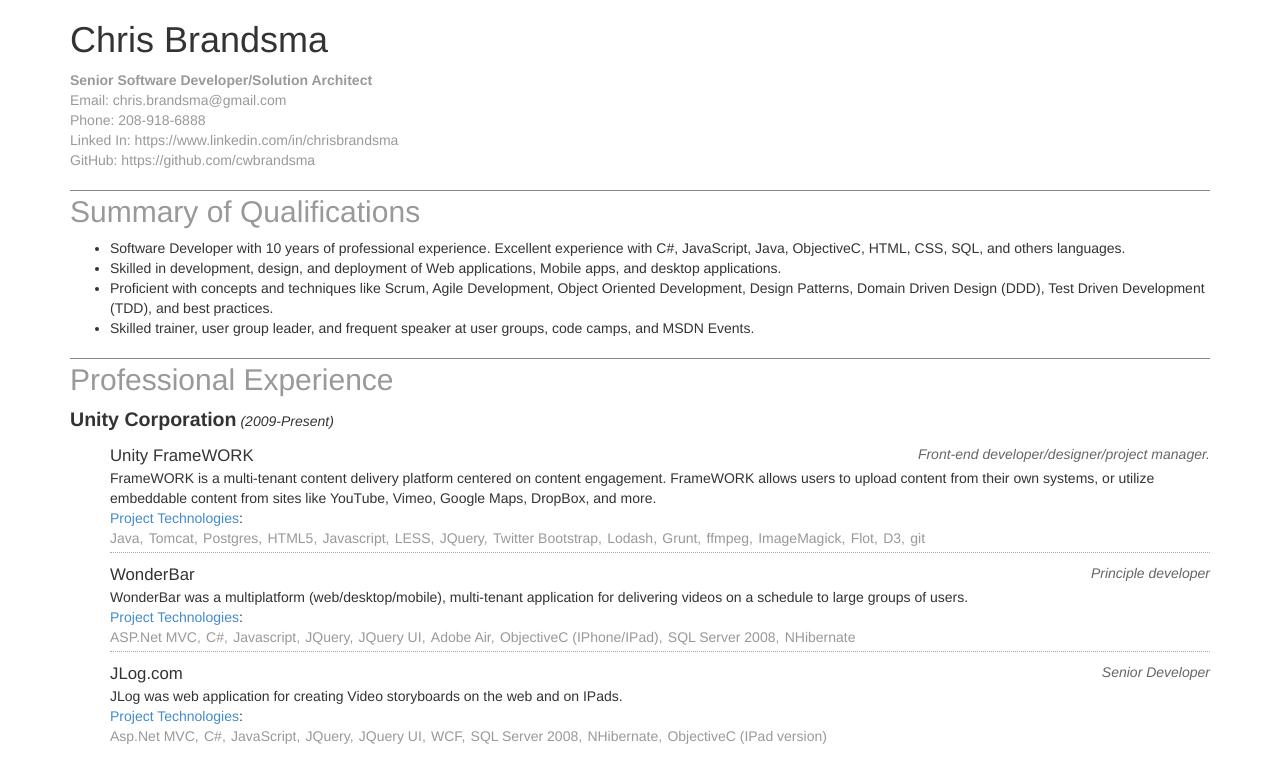
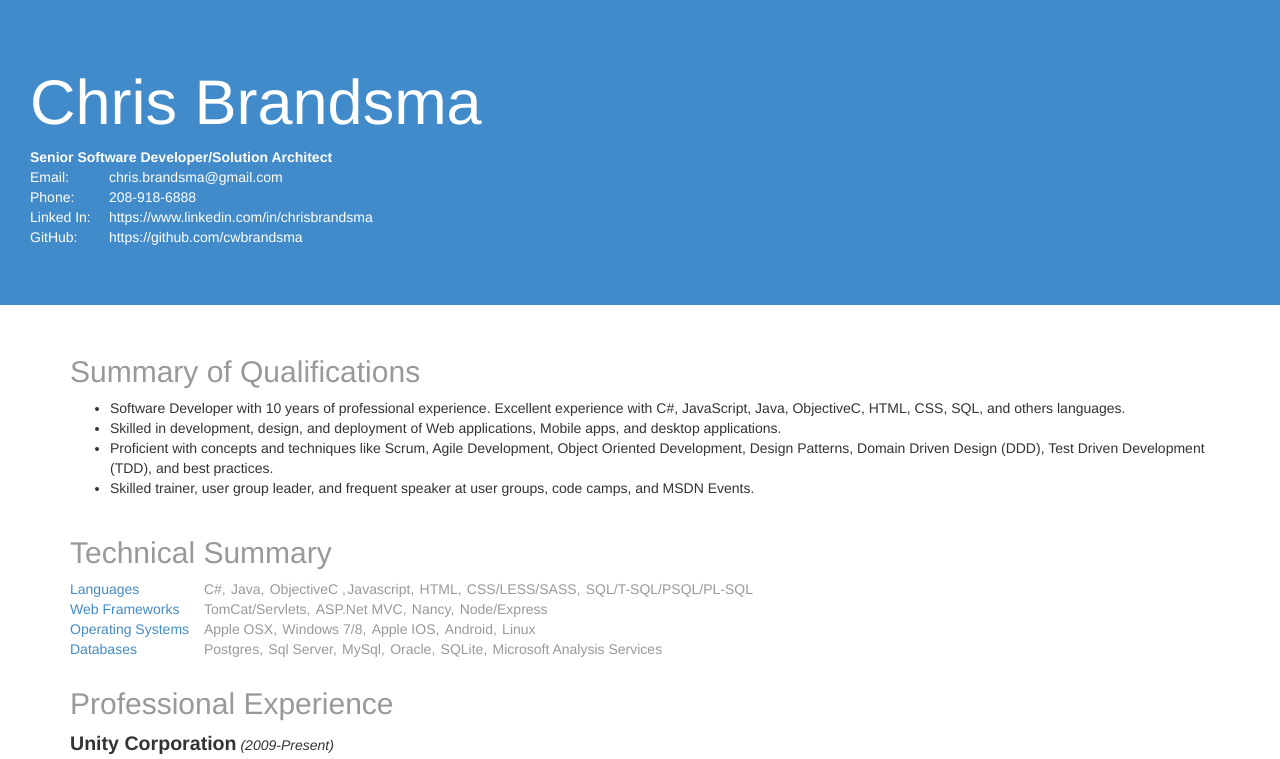
Before and after one commit to cwbrandsma/cwbrandsma.github.io, a website: page resume.html in a window 1280 px wide. Shown: the top 759 px of the page. Drawn offline with Linux system fonts and the light colour scheme.

Commit message:
resume updates

```diff
--- a/resume.html
+++ b/resume.html
@@ -6,7 +6,13 @@
 <meta http-equiv="Content-Type" content="text/html; charset=UTF-8">
 <link href="./css/ven/bootstrap.min.css" rel="stylesheet" type="text/css"/>
 <style>
-	.section-title {padding-top: 4px;border-top: 1px #888 solid;color:#999;}
+	header.jumbotron {background-color:#428bca;color:#fff;}
+	.contact-title {width:75px;display:inline-block;}
+	a.contact-link {color:#fff;}
+
+	section {padding-bottom: 8px;}
+	.section-title { /*border-top: 1px #888 solid;*/color:#999;}
+	.container :first-child .section-title {border-top: none;}
 	.company {}
 	.company-title {font-size:140%;}
 	.company-projects li {list-style: none;}
@@ -23,32 +29,38 @@
 	.project-tech-list li {padding:0;}
 	.project-tech-list li:after { content: ','; margin-left: 0em; margin-right: .100em;}
 	.project-tech-list :last-child:after { content: '';}
+
+	.personal-tech {}
+		.personal-tech .project-tech-title {width: 130px; display:inline-block;}
+		.personal-tech .project-tech-list {display:inline;}
 </style>
 </head>
 <body>
-	<div class='container'>
+		<header class="jumbotron">
 			<h1>Chris Brandsma</h1>
-		<span class="text-muted">
+			<span>
 				<strong>Senior Software Developer/Solution Architect</strong><br/>
 				<ul class="contact-list list-unstyled">
 					<li class="contact-item">
 						<span class='contact-title'>Email: </span>
-					<a class="contact-link text-muted" href="mailto:chris.brandsma@gmail.com">chris.brandsma@gmail.com</a>
+						<a class="contact-link" href="mailto:chris.brandsma@gmail.com">chris.brandsma@gmail.com</a>
 					</li>
 					<li class="contact-item">
 						<span class='contact-title'>Phone: </span>
-					<a class="contact-link text-muted" href="tel:208-918-6888">208-918-6888</a>
+						<a class="contact-link" href="tel:208-918-6888">208-918-6888</a>
 					</li>
 					<li class="contact-item">
 						<span class='contact-title'>Linked In: </span>
-					<a class="contact-link text-muted" href="https://www.linkedin.com/in/chrisbrandsma">https://www.linkedin.com/in/chrisbrandsma</a>
+						<a class="contact-link" href="https://www.linkedin.com/in/chrisbrandsma">https://www.linkedin.com/in/chrisbrandsma</a>
 					</li>
 					<li class="contact-item">
 						<span class='contact-title'>GitHub: </span>
-					<a class="contact-link text-muted" href="https://github.com/cwbrandsma">https://github.com/cwbrandsma</a>
+						<a class="contact-link" href="https://github.com/cwbrandsma">https://github.com/cwbrandsma</a>
 					</li>
 				</ul>
 			</span>
+		</header>
+	<div class='container'>
 		<section>
 			<h2 class="section-title">Summary of Qualifications</h2>
 			<ul>
@@ -58,6 +70,50 @@
 				<li>Skilled trainer, user group leader, and frequent speaker at user groups, code camps, and MSDN Events.</li>
 			</ul>
 		</section>
+		<section>
+			<h2 class="section-title">Technical Summary</h2>
+			<div class="personal-tech">
+				<span class="project-tech-title">Languages</span>
+				<ul class="project-tech-list list-inline">
+					<li>C#</li>
+					<li>Java</li>
+					<li>ObjectiveC
+					<li>Javascript</li>
+					<li>HTML</li>
+					<li>CSS/LESS/SASS</li>
+					<li>SQL/T-SQL/PSQL/PL-SQL</li>
+				</ul>
+				<br/>
+				<span class="project-tech-title">Web Frameworks</span>
+				<ul class="project-tech-list list-inline">
+					<li>TomCat/Servlets</li>
+					<li>ASP.Net MVC</li>
+					<li>Nancy</li>
+					<li>Node/Express</li>
+				</ul>
+				<br/>
+				<span class="project-tech-title">Operating Systems</span>
+				<ul class="project-tech-list list-inline" >
+					<li>Apple OSX</li>
+					<li>Windows 7/8</li>
+					<li>Apple IOS</li>
+					<li>Android</li>
+					<li>Linux</li>
+				</ul>
+				<br/>
+				<span class="project-tech-title">Databases</span>
+				<ul class="project-tech-list list-inline" style="display:inline;">
+					<li>Postgres</li>
+					<li>Sql Server</li>
+					<li>MySql</li>
+					<li>Oracle</li>
+					<li>SQLite</li>
+					<li>Microsoft Analysis Services</li>
+				</ul>
+
+			</div>
+		</section>
+
 
 		<section>
 			<h2  class="section-title">Professional Experience</h2>
@@ -174,5 +230,8 @@
 
 
 	</div>
+	<footer>
+
+	</footer>
 </body>
 </html>
```
Lines whose indentation alone changed are shown as unchanged.
